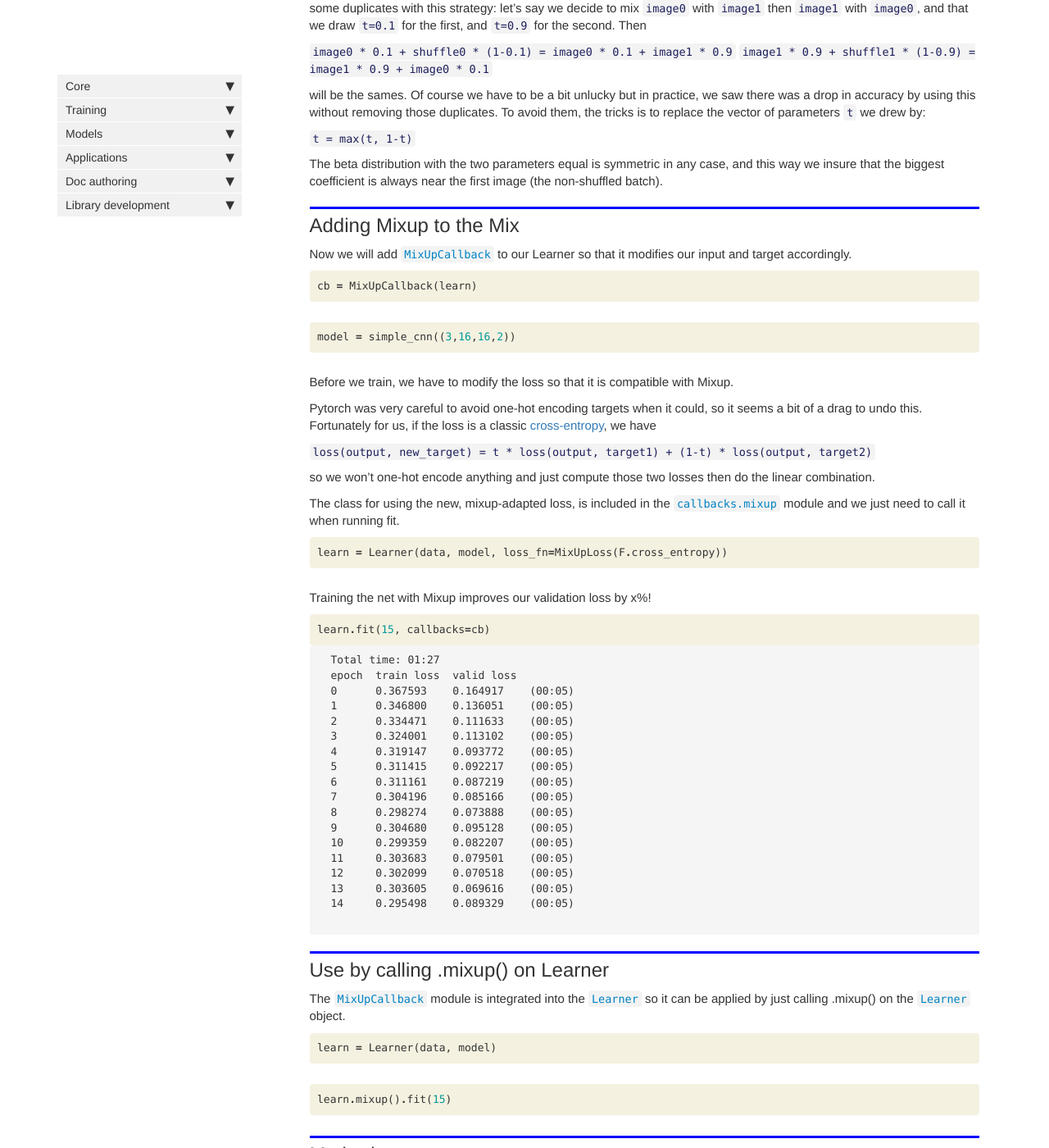
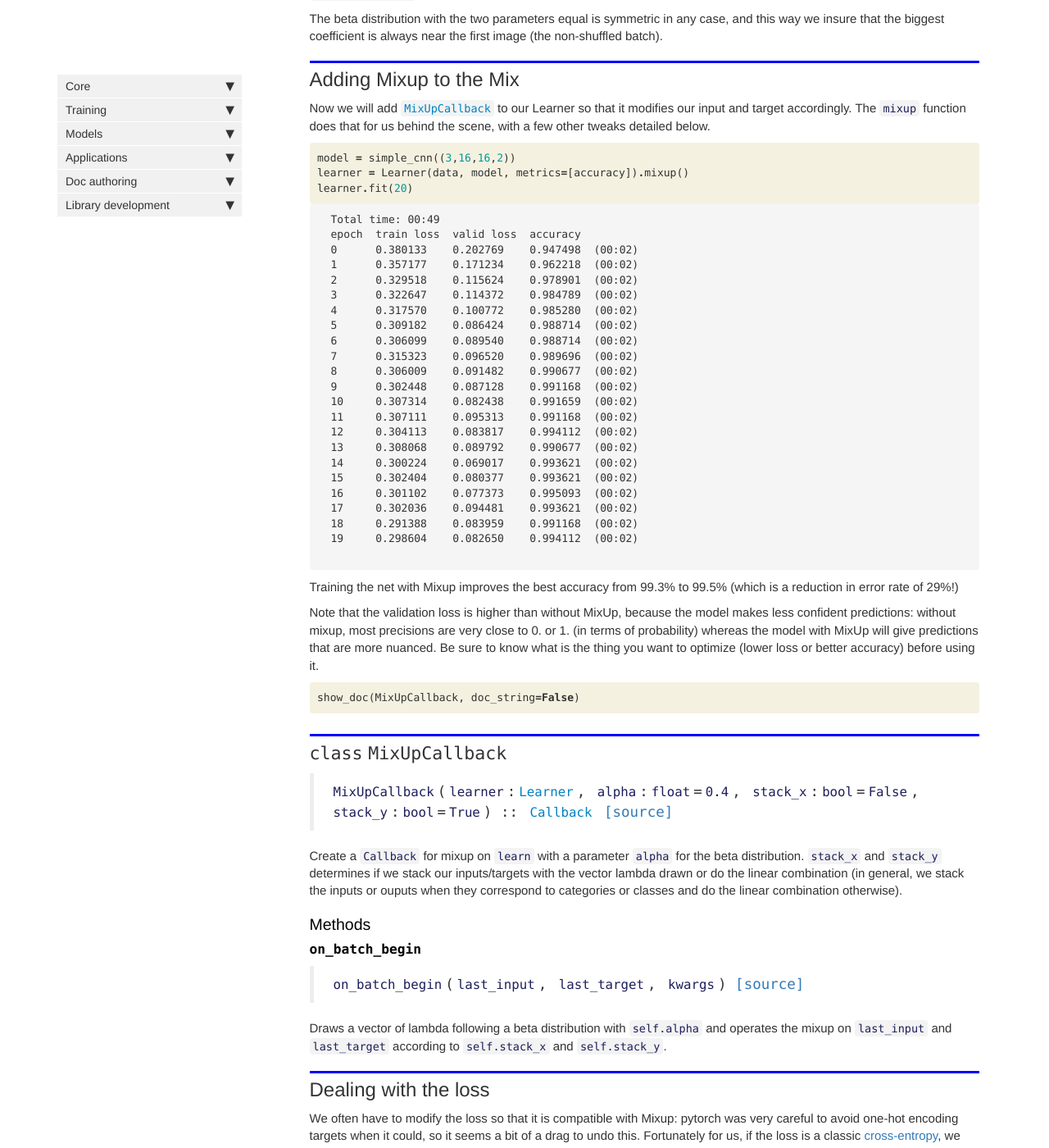
Before and after one commit to fastai/fastai_dev, a Jekyll site: the page built from docs/callbacks.mixup.html, in a window 1280 px wide and 1400 px high, scrolled down 2834 px. Shown: the whole window at 82% size. Built offline with Jekyll 4.4.1, drawn with Linux system fonts in a browser that asks for light colours; nearby versions of some CDN libraries; comment, search, counter and statistics services are not loaded; some of the changed text lies outside the part shown.

Commit message:
update mixup doc

```diff
--- a/docs/callbacks.mixup.html
+++ b/docs/callbacks.mixup.html
@@ -15,49 +15,6 @@ summary: "Implements [mixup](https://arxiv.org/abs/1710.09412) training method"
 </div>
 </div>
 <div class="cell border-box-sizing code_cell rendered">
-<div class="input">
-
-<div class="inner_cell">
-    <div class="input_area">
-<div class=" highlight hl-ipython3"><pre><span></span><span class="o">%</span><span class="k">load_ext</span> autoreload
-<span class="o">%</span><span class="k">autoreload</span> 2
-</pre></div>
-
-</div>
-</div>
-</div>
-
-<div class="output_wrapper">
-<div class="output">
-
-<div class="output_area">
-
-<div class="output_subarea output_stream output_stdout output_text">
-<pre>The autoreload extension is already loaded. To reload it, use:
-  %reload_ext autoreload
-</pre>
-</div>
-</div>
-
-</div>
-</div>
-
-</div>
-<div class="cell border-box-sizing code_cell rendered">
-
-</div>
-<div class="cell border-box-sizing code_cell rendered">
-<div class="input">
-
-<div class="inner_cell">
-    <div class="input_area">
-<div class=" highlight hl-ipython3"><pre><span></span><span class="kn">from</span> <span class="nn">fastai.docs</span> <span class="k">import</span> <span class="o">*</span>
-<span class="n">data</span> <span class="o">=</span> <span class="n">get_mnist</span><span class="p">()</span>
-</pre></div>
-
-</div>
-</div>
-</div>
 
 </div>
 <div class="cell border-box-sizing text_cell rendered"><div class="inner_cell">
@@ -99,20 +56,9 @@ summary: "Implements [mixup](https://arxiv.org/abs/1710.09412) training method"
 
 <div class="inner_cell">
     <div class="input_area">
-<div class=" highlight hl-ipython3"><pre><span></span><span class="n">model</span> <span class="o">=</span> <span class="n">simple_cnn</span><span class="p">((</span><span class="mi">3</span><span class="p">,</span><span class="mi">16</span><span class="p">,</span><span class="mi">16</span><span class="p">,</span><span class="mi">2</span><span class="p">))</span>
-</pre></div>
-
-</div>
-</div>
-</div>
-
-</div>
-<div class="cell border-box-sizing code_cell rendered">
-<div class="input">
-
-<div class="inner_cell">
-    <div class="input_area">
-<div class=" highlight hl-ipython3"><pre><span></span><span class="n">learn</span> <span class="o">=</span> <span class="n">Learner</span><span class="p">(</span><span class="n">data</span><span class="p">,</span> <span class="n">model</span><span class="p">)</span>
+<div class=" highlight hl-ipython3"><pre><span></span><span class="n">data</span> <span class="o">=</span> <span class="n">get_mnist</span><span class="p">()</span>
+<span class="n">model</span> <span class="o">=</span> <span class="n">simple_cnn</span><span class="p">((</span><span class="mi">3</span><span class="p">,</span><span class="mi">16</span><span class="p">,</span><span class="mi">16</span><span class="p">,</span><span class="mi">2</span><span class="p">))</span>
+<span class="n">learn</span> <span class="o">=</span> <span class="n">Learner</span><span class="p">(</span><span class="n">data</span><span class="p">,</span> <span class="n">model</span><span class="p">,</span> <span class="n">metrics</span><span class="o">=</span><span class="p">[</span><span class="n">accuracy</span><span class="p">])</span>
 </pre></div>
 
 </div>
@@ -142,10 +88,10 @@ summary: "Implements [mixup](https://arxiv.org/abs/1710.09412) training method"
 
 
 
-<div id="90c46676-52b2-4f6b-989a-d0b827ebc052"></div>
+<div id="34b5081e-b66b-4609-8f92-39172e37b2eb"></div>
 <div class="output_subarea output_widget_view ">
 <script type="text/javascript">
-var element = $('#90c46676-52b2-4f6b-989a-d0b827ebc052');
+var element = $('#34b5081e-b66b-4609-8f92-39172e37b2eb');
 </script>
 <script type="application/vnd.jupyter.widget-view+json">
 {"model_id": "", "version_major": 2, "version_minor": 0}
@@ -157,28 +103,28 @@ var element = $('#90c46676-52b2-4f6b-989a-d0b827ebc052');
 <div class="output_area">
 
 <div class="output_subarea output_stream output_stdout output_text">
-<pre>Total time: 01:48
-epoch  train loss  valid loss
-0      0.145979    0.120332    (00:05)
-1      0.108739    0.087095    (00:05)
-2      0.070191    0.067030    (00:05)
-3      0.052661    0.050815    (00:05)
-4      0.043482    0.052751    (00:05)
-5      0.030989    0.028319    (00:05)
-6      0.032012    0.032017    (00:05)
-7      0.028828    0.020024    (00:05)
-8      0.027663    0.019214    (00:05)
-9      0.021449    0.018527    (00:05)
-10     0.019079    0.020859    (00:05)
-11     0.013967    0.018244    (00:05)
-12     0.013730    0.019252    (00:05)
-13     0.016689    0.016771    (00:05)
-14     0.012292    0.024717    (00:05)
-15     0.014456    0.013594    (00:05)
-16     0.011270    0.040473    (00:05)
-17     0.011406    0.020919    (00:05)
-18     0.010532    0.020605    (00:05)
-19     0.012827    0.014805    (00:05)
+<pre>Total time: 00:47
+epoch  train loss  valid loss  accuracy
+0      0.133583    0.102363    0.961236  (00:02)
+1      0.082058    0.082410    0.972031  (00:02)
+2      0.069833    0.055543    0.981354  (00:02)
+3      0.066950    0.053367    0.981845  (00:02)
+4      0.048239    0.040258    0.984789  (00:02)
+5      0.044019    0.032995    0.987733  (00:02)
+6      0.033873    0.028625    0.988714  (00:02)
+7      0.032364    0.039206    0.981845  (00:02)
+8      0.031153    0.027577    0.989205  (00:02)
+9      0.029979    0.023575    0.990677  (00:02)
+10     0.023657    0.022094    0.991168  (00:02)
+11     0.021728    0.023140    0.990186  (00:02)
+12     0.021997    0.023602    0.989696  (00:02)
+13     0.024850    0.027446    0.991168  (00:02)
+14     0.017646    0.018759    0.991659  (00:02)
+15     0.018809    0.018319    0.991659  (00:02)
+16     0.018132    0.025562    0.990677  (00:02)
+17     0.015993    0.017342    0.991659  (00:02)
+18     0.011576    0.017541    0.991659  (00:02)
+19     0.012041    0.015857    0.993131  (00:02)
 
 </pre>
 </div>
@@ -217,8 +163,9 @@ epoch  train loss  valid loss
 <p>While this works very well, it’s not the fastest way we can do this and this is the first suggestion we will adjust. The main point that slows down this process is wanting two different batches at every iteration (which means loading twice the amount of images and applying to them the other data augmentation function). To avoid this slow down, ou be a little smarter and mixup a batch with a shuffled version of itself (this way the images mixed up are still different).</p>
 <p>Using the same parameter t for the whole batch is another suggestion we will modify. In our experiments, we noticed that the model can train faster if we draw a different <code>t</code> for every image in the batch (both options get to the same result in terms of accuracy, it’s just that one arrives there more slowly).
 The last trick we have to apply with this is that there can be some duplicates with this strategy: let’s say we decide to mix <code>image0</code> with <code>image1</code> then <code>image1</code> with <code>image0</code>, and that we draw <code>t=0.1</code> for the first, and <code>t=0.9</code> for the second. Then</p>
-<p><code>image0 * 0.1 + shuffle0 * (1-0.1) = image0 * 0.1 + image1 * 0.9</code>
-<code>image1 * 0.9 + shuffle1 * (1-0.9) = image1 * 0.9 + image0 * 0.1</code></p>
+<p><code>image0 * 0.1 + shuffle0 * (1-0.1) = image0 * 0.1 + image1 * 0.9</code></p>
+<p>and</p>
+<p><code>image1 * 0.9 + shuffle1 * (1-0.9) = image1 * 0.9 + image0 * 0.1</code></p>
 <p>will be the sames. Of course we have to be a bit unlucky but in practice, we saw there was a drop in accuracy by using this without removing those duplicates. To avoid them, the tricks is to replace the vector of parameters <code>t</code> we drew by:</p>
 <p><code>t = max(t, 1-t)</code></p>
 <p>The beta distribution with the two parameters equal is symmetric in any case, and this way we insure that the biggest coefficient is always near the first image (the non-shuffled batch).</p>
@@ -234,7 +181,7 @@ The last trick we have to apply with this is that there can be some duplicates w
 </div>
 <div class="cell border-box-sizing text_cell rendered"><div class="inner_cell">
 <div class="text_cell_render border-box-sizing rendered_html">
-<p>Now we will add <a href="/callbacks.mixup.html#MixUpCallback"><code>MixUpCallback</code></a> to our Learner so that it modifies our input and target accordingly.</p>
+<p>Now we will add <a href="/callbacks.mixup.html#MixUpCallback"><code>MixUpCallback</code></a> to our Learner so that it modifies our input and target accordingly. The <code>mixup</code> function does that for us behind the scene, with a few other tweaks detailed below.</p>
 
 </div>
 </div>
@@ -244,64 +191,9 @@ The last trick we have to apply with this is that there can be some duplicates w
 
 <div class="inner_cell">
     <div class="input_area">
-<div class=" highlight hl-ipython3"><pre><span></span><span class="n">cb</span> <span class="o">=</span> <span class="n">MixUpCallback</span><span class="p">(</span><span class="n">learn</span><span class="p">)</span>
-</pre></div>
-
-</div>
-</div>
-</div>
-
-</div>
-<div class="cell border-box-sizing code_cell rendered">
-<div class="input">
-
-<div class="inner_cell">
-    <div class="input_area">
 <div class=" highlight hl-ipython3"><pre><span></span><span class="n">model</span> <span class="o">=</span> <span class="n">simple_cnn</span><span class="p">((</span><span class="mi">3</span><span class="p">,</span><span class="mi">16</span><span class="p">,</span><span class="mi">16</span><span class="p">,</span><span class="mi">2</span><span class="p">))</span>
-</pre></div>
-
-</div>
-</div>
-</div>
-
-</div>
-<div class="cell border-box-sizing text_cell rendered"><div class="inner_cell">
-<div class="text_cell_render border-box-sizing rendered_html">
-<p>Before we train, we have to modify the loss so that it is compatible with Mixup.</p>
-<p>Pytorch was very careful to avoid one-hot encoding targets when it could, so it seems a bit of a drag to undo this. Fortunately for us, if the loss is a classic <a href="https://pytorch.org/docs/stable/nn.html#torch.nn.functional.cross_entropy">cross-entropy</a>, we have</p>
-<p><code>loss(output, new_target) = t * loss(output, target1) + (1-t) * loss(output, target2)</code></p>
-<p>so we won’t one-hot encode anything and just compute those two losses then do the linear combination.</p>
-<p>The class for using the new, mixup-adapted loss, is included in the <a href="/callbacks.mixup.html"><code>callbacks.mixup</code></a> module and we just need to call it when running fit.</p>
-
-</div>
-</div>
-</div>
-<div class="cell border-box-sizing code_cell rendered">
-<div class="input">
-
-<div class="inner_cell">
-    <div class="input_area">
-<div class=" highlight hl-ipython3"><pre><span></span><span class="n">learn</span> <span class="o">=</span> <span class="n">Learner</span><span class="p">(</span><span class="n">data</span><span class="p">,</span> <span class="n">model</span><span class="p">,</span> <span class="n">loss_fn</span><span class="o">=</span><span class="n">MixUpLoss</span><span class="p">(</span><span class="n">F</span><span class="o">.</span><span class="n">cross_entropy</span><span class="p">))</span>
-</pre></div>
-
-</div>
-</div>
-</div>
-
-</div>
-<div class="cell border-box-sizing text_cell rendered"><div class="inner_cell">
-<div class="text_cell_render border-box-sizing rendered_html">
-<p>Training the net with Mixup improves our validation loss by x%!</p>
-
-</div>
-</div>
-</div>
-<div class="cell border-box-sizing code_cell rendered">
-<div class="input">
-
-<div class="inner_cell">
-    <div class="input_area">
-<div class=" highlight hl-ipython3"><pre><span></span><span class="n">learn</span><span class="o">.</span><span class="n">fit</span><span class="p">(</span><span class="mi">15</span><span class="p">,</span> <span class="n">callbacks</span><span class="o">=</span><span class="n">cb</span><span class="p">)</span>
+<span class="n">learner</span> <span class="o">=</span> <span class="n">Learner</span><span class="p">(</span><span class="n">data</span><span class="p">,</span> <span class="n">model</span><span class="p">,</span> <span class="n">metrics</span><span class="o">=</span><span class="p">[</span><span class="n">accuracy</span><span class="p">])</span><span class="o">.</span><span class="n">mixup</span><span class="p">()</span>
+<span class="n">learner</span><span class="o">.</span><span class="n">fit</span><span class="p">(</span><span class="mi">20</span><span class="p">)</span>
 </pre></div>
 
 </div>
@@ -318,10 +210,10 @@ The last trick we have to apply with this is that there can be some duplicates w
 
 
 
-<div id="13b3c2ae-c845-41a3-abc2-a51ee86a0fdd"></div>
+<div id="9b32f4af-16fc-4dcb-81ba-f911aa8225b6"></div>
 <div class="output_subarea output_widget_view ">
 <script type="text/javascript">
-var element = $('#13b3c2ae-c845-41a3-abc2-a51ee86a0fdd');
+var element = $('#9b32f4af-16fc-4dcb-81ba-f911aa8225b6');
 </script>
 <script type="application/vnd.jupyter.widget-view+json">
 {"model_id": "", "version_major": 2, "version_minor": 0}
@@ -333,23 +225,28 @@ var element = $('#13b3c2ae-c845-41a3-abc2-a51ee86a0fdd');
 <div class="output_area">
 
 <div class="output_subarea output_stream output_stdout output_text">
-<pre>Total time: 01:27
-epoch  train loss  valid loss
-0      0.367593    0.164917    (00:05)
-1      0.346800    0.136051    (00:05)
-2      0.334471    0.111633    (00:05)
-3      0.324001    0.113102    (00:05)
-4      0.319147    0.093772    (00:05)
-5      0.311415    0.092217    (00:05)
-6      0.311161    0.087219    (00:05)
-7      0.304196    0.085166    (00:05)
-8      0.298274    0.073888    (00:05)
-9      0.304680    0.095128    (00:05)
-10     0.299359    0.082207    (00:05)
-11     0.303683    0.079501    (00:05)
-12     0.302099    0.070518    (00:05)
-13     0.303605    0.069616    (00:05)
-14     0.295498    0.089329    (00:05)
+<pre>Total time: 00:49
+epoch  train loss  valid loss  accuracy
+0      0.380133    0.202769    0.947498  (00:02)
+1      0.357177    0.171234    0.962218  (00:02)
+2      0.329518    0.115624    0.978901  (00:02)
+3      0.322647    0.114372    0.984789  (00:02)
+4      0.317570    0.100772    0.985280  (00:02)
+5      0.309182    0.086424    0.988714  (00:02)
+6      0.306099    0.089540    0.988714  (00:02)
+7      0.315323    0.096520    0.989696  (00:02)
+8      0.306009    0.091482    0.990677  (00:02)
+9      0.302448    0.087128    0.991168  (00:02)
+10     0.307314    0.082438    0.991659  (00:02)
+11     0.307111    0.095313    0.991168  (00:02)
+12     0.304113    0.083817    0.994112  (00:02)
+13     0.308068    0.089792    0.990677  (00:02)
+14     0.300224    0.069017    0.993621  (00:02)
+15     0.302404    0.080377    0.993621  (00:02)
+16     0.301102    0.077373    0.995093  (00:02)
+17     0.302036    0.094481    0.993621  (00:02)
+18     0.291388    0.083959    0.991168  (00:02)
+19     0.298604    0.082650    0.994112  (00:02)
 
 </pre>
 </div>
@@ -361,13 +258,8 @@ epoch  train loss  valid loss
 </div>
 <div class="cell border-box-sizing text_cell rendered"><div class="inner_cell">
 <div class="text_cell_render border-box-sizing rendered_html">
-<h2 id="Use-by-calling-.mixup()-on-Learner">Use by calling .mixup() on Learner<a class="anchor-link" href="#Use-by-calling-.mixup()-on-Learner">&#182;</a></h2>
-</div>
-</div>
-</div>
-<div class="cell border-box-sizing text_cell rendered"><div class="inner_cell">
-<div class="text_cell_render border-box-sizing rendered_html">
-<p>The <a href="/callbacks.mixup.html"><code>MixUpCallback</code></a> module is integrated into the <a href="/basic_train.html#Learner"><code>Learner</code></a> so it can be applied by just calling .mixup() on the <a href="/basic_train.html#Learner"><code>Learner</code></a> object.</p>
+<p>Training the net with Mixup improves the best accuracy from 99.3% to 99.5% (which is a reduction in error rate of 29%!)</p>
+<p>Note that the validation loss is higher than without MixUp, because the model makes less confident predictions: without mixup, most precisions are very close to 0. or 1. (in terms of probability) whereas the model with MixUp will give predictions that are more nuanced. Be sure to know what is the thing you want to optimize (lower loss or better accuracy) before using it.</p>
 
 </div>
 </div>
@@ -377,20 +269,7 @@ epoch  train loss  valid loss
 
 <div class="inner_cell">
     <div class="input_area">
-<div class=" highlight hl-ipython3"><pre><span></span><span class="n">learn</span> <span class="o">=</span> <span class="n">Learner</span><span class="p">(</span><span class="n">data</span><span class="p">,</span> <span class="n">model</span><span class="p">)</span>
-</pre></div>
-
-</div>
-</div>
-</div>
-
-</div>
-<div class="cell border-box-sizing code_cell rendered">
-<div class="input">
-
-<div class="inner_cell">
-    <div class="input_area">
-<div class=" highlight hl-ipython3"><pre><span></span><span class="n">learn</span><span class="o">.</span><span class="n">mixup</span><span class="p">()</span><span class="o">.</span><span class="n">fit</span><span class="p">(</span><span class="mi">15</span><span class="p">)</span>
+<div class=" highlight hl-ipython3"><pre><span></span><span class="n">show_doc</span><span class="p">(</span><span class="n">MixUpCallback</span><span class="p">,</span> <span class="n">doc_string</span><span class="o">=</span><span class="kc">False</span><span class="p">)</span>
 </pre></div>
 
 </div>
@@ -403,18 +282,12 @@ epoch  train loss  valid loss
 <div class="output_area">
 
 
+<div class="output_markdown rendered_html output_subarea ">
+<h2><a id=MixUpCallback></a><code>class</code> <code>MixUpCallback</code></h2>
+<blockquote><p><code>MixUpCallback</code>(<code>learner</code>:<a href="/basic_train.html#Learner"><code>Learner</code></a>, <code>alpha</code>:<code>float</code>=<code>0.4</code>, <code>stack_x</code>:<code>bool</code>=<code>False</code>, <code>stack_y</code>:<code>bool</code>=<code>True</code>) :: <a href="/callback.html#Callback"><code>Callback</code></a>
+<a href="https://github.com/fastai/fastai_pytorch/blob/master/fastai/callbacks/mixup.py#L7">[source]</a></p>
+</blockquote>
 
-
-
-
-<div id="3eebf311-2730-4b8b-b0a0-ca66989fed77"></div>
-<div class="output_subarea output_widget_view ">
-<script type="text/javascript">
-var element = $('#3eebf311-2730-4b8b-b0a0-ca66989fed77');
-</script>
-<script type="application/vnd.jupyter.widget-view+json">
-{"model_id": "82e3e19fe9c04370b8900928c36482e6", "version_major": 2, "version_minor": 0}
-</script>
 </div>
 
 </div>
@@ -425,12 +298,16 @@ var element = $('#3eebf311-2730-4b8b-b0a0-ca66989fed77');
 </div>
 <div class="cell border-box-sizing text_cell rendered"><div class="inner_cell">
 <div class="text_cell_render border-box-sizing rendered_html">
-<h2 id="Methods">Methods<a class="anchor-link" href="#Methods">&#182;</a></h2>
+<p>Create a <code>Callback</code> for mixup on <code>learn</code> with a parameter <code>alpha</code> for the beta distribution. <code>stack_x</code> and <code>stack_y</code> determines if we stack our inputs/targets with the vector lambda drawn or do the linear combination (in general, we stack the inputs or ouputs when they correspond to categories or classes and do the linear combination otherwise).</p>
+
 </div>
 </div>
 </div>
-<div class="cell border-box-sizing code_cell rendered">
-
+<div class="cell border-box-sizing text_cell rendered"><div class="inner_cell">
+<div class="text_cell_render border-box-sizing rendered_html">
+<h3 id="Methods">Methods<a class="anchor-link" href="#Methods">&#182;</a></h3>
+</div>
+</div>
 </div>
 <div class="cell border-box-sizing code_cell rendered">
 
@@ -442,8 +319,9 @@ var element = $('#3eebf311-2730-4b8b-b0a0-ca66989fed77');
 
 <div class="output_markdown rendered_html output_subarea ">
 <h4><a id=on_batch_begin></a><code>on_batch_begin</code></h4>
-<p><code>on_batch_begin</code>(<code>last_input</code>, <code>last_target</code>, <code>kwargs</code>)</p>
-<p>Set HP before the step is done. Returns xb, yb (which can allow us to modify the input at that step if needed) <a href="https://github.com/fastai/fastai_pytorch/blob/master/fastai/callbacks/mixup.py#L14">[source]</a></p>
+<blockquote><p><code>on_batch_begin</code>(<code>last_input</code>, <code>last_target</code>, <code>kwargs</code>)
+<a href="https://github.com/fastai/fastai_pytorch/blob/master/fastai/callbacks/mixup.py#L14">[source]</a></p>
+</blockquote>
 
 </div>
 
@@ -452,6 +330,29 @@ var element = $('#3eebf311-2730-4b8b-b0a0-ca66989fed77');
 </div>
 </div>
 
+</div>
+<div class="cell border-box-sizing text_cell rendered"><div class="inner_cell">
+<div class="text_cell_render border-box-sizing rendered_html">
+<p>Draws a vector of lambda following a beta distribution with <code>self.alpha</code> and operates the mixup on <code>last_input</code> and <code>last_target</code> according to <code>self.stack_x</code> and <code>self.stack_y</code>.</p>
+
+</div>
+</div>
+</div>
+<div class="cell border-box-sizing text_cell rendered"><div class="inner_cell">
+<div class="text_cell_render border-box-sizing rendered_html">
+<h2 id="Dealing-with-the-loss">Dealing with the loss<a class="anchor-link" href="#Dealing-with-the-loss">&#182;</a></h2>
+</div>
+</div>
+</div>
+<div class="cell border-box-sizing text_cell rendered"><div class="inner_cell">
+<div class="text_cell_render border-box-sizing rendered_html">
+<p>We often have to modify the loss so that it is compatible with Mixup: pytorch was very careful to avoid one-hot encoding targets when it could, so it seems a bit of a drag to undo this. Fortunately for us, if the loss is a classic <a href="https://pytorch.org/docs/stable/nn.html#torch.nn.functional.cross_entropy">cross-entropy</a>, we have</p>
+<p><code>loss(output, new_target) = t * loss(output, target1) + (1-t) * loss(output, target2)</code></p>
+<p>so we won’t one-hot encode anything and just compute those two losses then do the linear combination.</p>
+<p>The following class is used to adapt the loss to mixup. Note that the <code>mixup</code> function will use it to change the <code>Learner.loss_fn</code> if necessary.</p>
+
+</div>
+</div>
 </div>
 <div class="cell border-box-sizing code_cell rendered">
 
@@ -462,9 +363,10 @@ var element = $('#3eebf311-2730-4b8b-b0a0-ca66989fed77');
 
 
 <div class="output_markdown rendered_html output_subarea ">
-<h2><a id=MixUpLoss></a>class <code>MixUpLoss</code></h2>
-<p><code>MixUpLoss</code>(<code>crit</code>) :: <a href="https://pytorch.org/docs/stable/nn.html#torch.nn.Module"><code>Module</code></a></p>
-<p>Adapts the loss function to go with mixup. <a href="https://github.com/fastai/fastai_pytorch/blob/master/fastai/callbacks/mixup.py#L30">[source]</a></p>
+<h3><a id=MixUpLoss></a><code>class</code> <code>MixUpLoss</code></h3>
+<blockquote><p><code>MixUpLoss</code>(<code>crit</code>) :: <a href="https://pytorch.org/docs/stable/nn.html#torch.nn.Module"><code>Module</code></a>
+<a href="https://github.com/fastai/fastai_pytorch/blob/master/fastai/callbacks/mixup.py#L30">[source]</a></p>
+</blockquote>
 
 </div>
 
@@ -474,30 +376,11 @@ var element = $('#3eebf311-2730-4b8b-b0a0-ca66989fed77');
 </div>
 
 </div>
-<div class="cell border-box-sizing code_cell rendered">
-
-<div class="output_wrapper">
-<div class="output">
-
-<div class="output_area">
-
-
-<div class="output_markdown rendered_html output_subarea ">
-<h4><a id=forward></a><code>forward</code></h4>
-<p><code>forward</code>(<code>output</code>, <code>target</code>)</p>
-<p>Should be overridden by all subclasses.</p>
-<p>.. note::
-    Although the recipe for forward pass needs to be defined within
-    this function, one should call the :class:<code>Module</code> instance afterwards
-    instead of this since the former takes care of running the
-    registered hooks while the latter silently ignores them. <a href="https://github.com/fastai/fastai_pytorch/blob/master/fastai/callbacks/mixup.py#L37">[source]</a></p>
-
-</div>
-
-</div>
+<div class="cell border-box-sizing text_cell rendered"><div class="inner_cell">
+<div class="text_cell_render border-box-sizing rendered_html">
+<p>Create a loss function from <code>crit</code> that is compatible with MixUp.</p>
 
 </div>
 </div>
-
 </div>
 </div>
```
Also changed, not shown: 2 other files.
